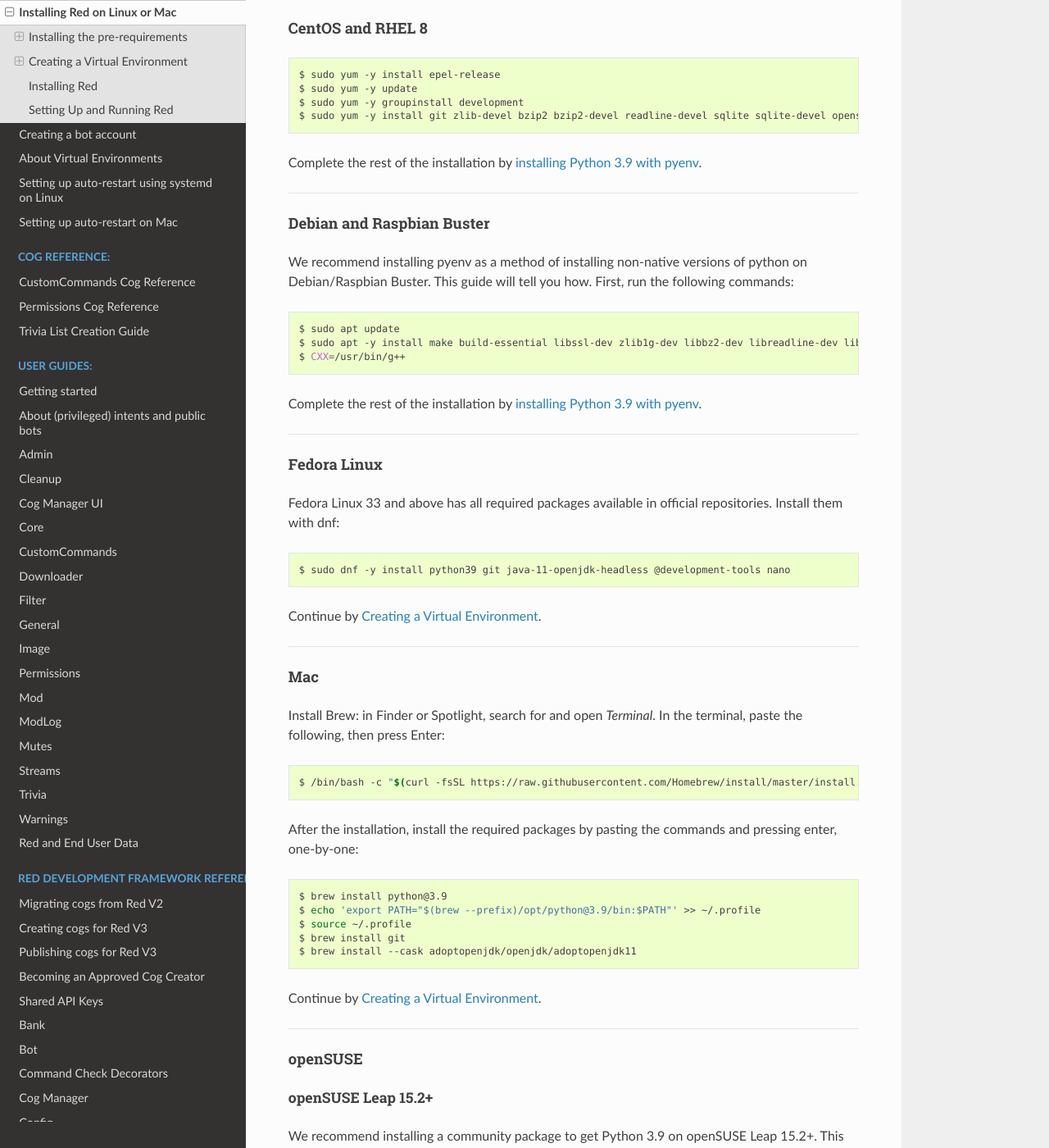
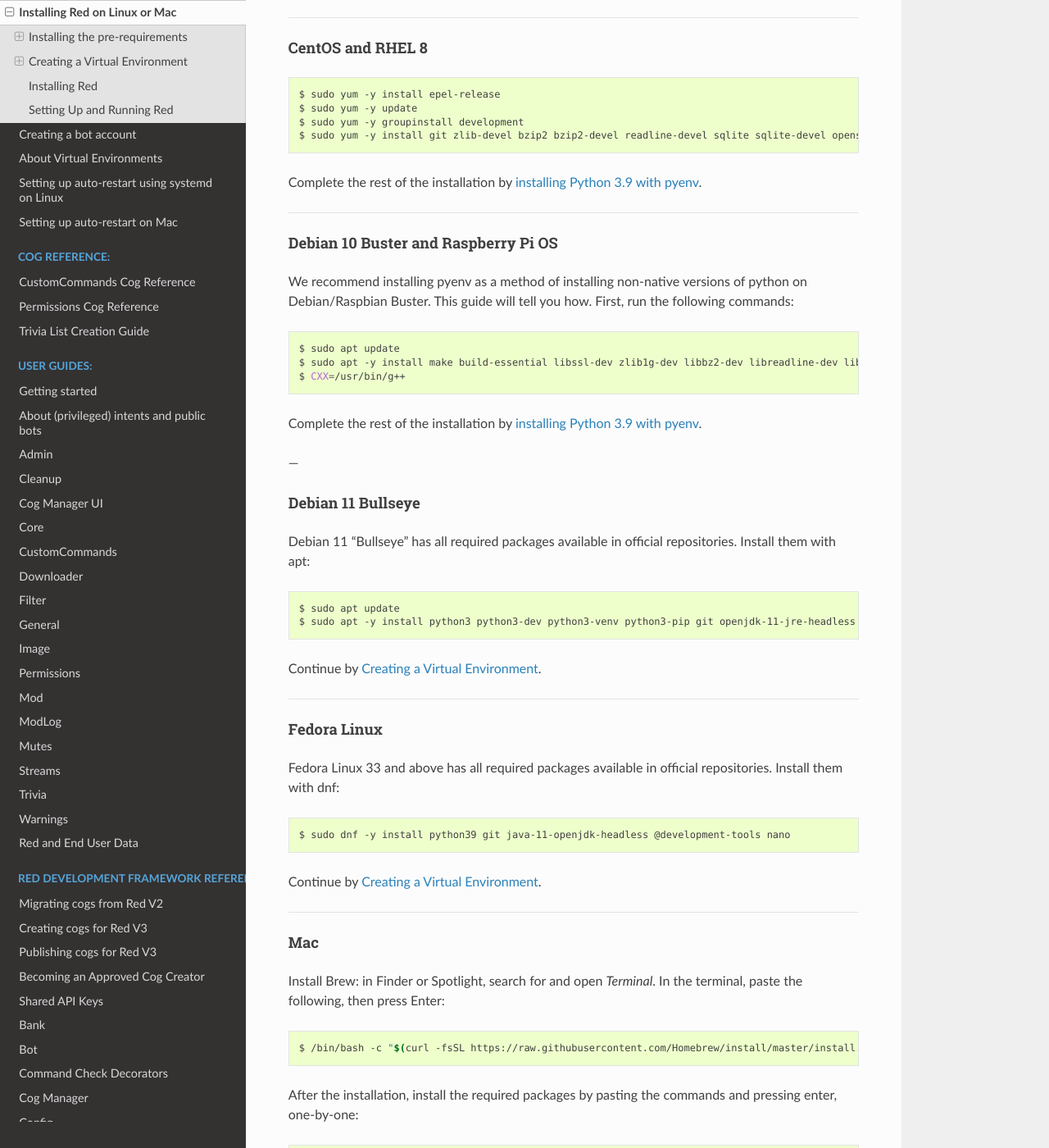
Before and after one commit to Renirous/Red-DiscordBot, a Sphinx documentation site: the page built from docs/install_linux_mac.rst, in a window 1280 px wide and 1400 px high, scrolled down 1592 px. Shown: the whole window at 82% size. Built offline with Sphinx 7.4.7 and the Read the Docs theme 2.0.0, drawn with Linux system fonts in a browser that asks for light colours; pages that are not in the unit, such as notebooks, are missing from menus; the version number is read from the project's files by our own code; some of the changed text lies outside the part shown.

Commit message:
Add Debian 11 to install guide and clarify "Buster" as Debian 10 (#5217)
* Clarify Debian 10 as "Buster"

* Add Debian 11 Install

* This typo would of bugged my OCD...

* Clarify Debian 10 as "Buster"

* Add Debian 11 Install

* This typo would of bugged my OCD...

* Add apt upgrade line to doc

* Removing dupe for Debian 11
I'm not sure how that happened, but oh well...

```diff
--- a/docs/install_linux_mac.rst
+++ b/docs/install_linux_mac.rst
@@ -96,9 +96,9 @@
 .. _install-debian:
 .. _install-raspbian:
 
-~~~~~~~~~~~~~~~~~~~~~~~~~~
-Debian and Raspbian Buster
-~~~~~~~~~~~~~~~~~~~~~~~~~~
+~~~~~~~~~~~~~~~~~~~~~~~~~~~~~~~~~~~~
+Debian 10 Buster and Raspberry Pi OS
+~~~~~~~~~~~~~~~~~~~~~~~~~~~~~~~~~~~~
 
 We recommend installing pyenv as a method of installing non-native versions of python on
 Debian/Raspbian Buster. This guide will tell you how. First, run the following commands:
@@ -110,6 +110,24 @@
     CXX=/usr/bin/g++
 
 Complete the rest of the installation by `installing Python 3.9 with pyenv <install-python-pyenv>`.
+
+---
+
+.. _install-debian11:
+
+~~~~~~~~~~~~~~~~~~~~
+Debian 11 Bullseye
+~~~~~~~~~~~~~~~~~~~~
+
+Debian 11 "Bullseye" has all required packages available in official repositories. Install them
+with apt:
+
+.. prompt:: bash
+
+    sudo apt update
+    sudo apt -y install python3 python3-dev python3-venv python3-pip git openjdk-11-jre-headless build-essential nano
+
+Continue by `creating-venv-linux`.
 
 ----
 
```
